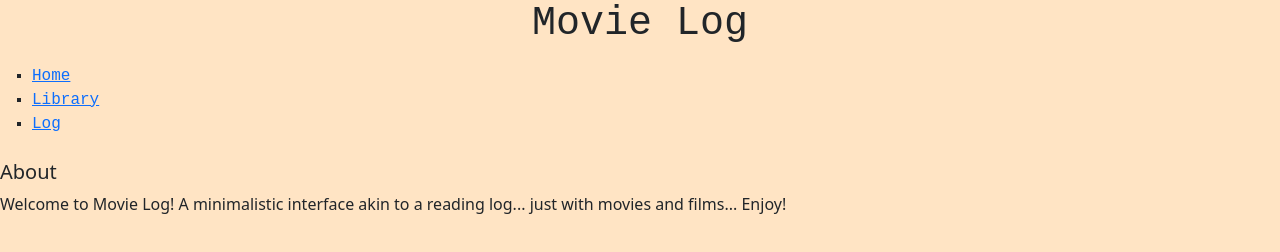
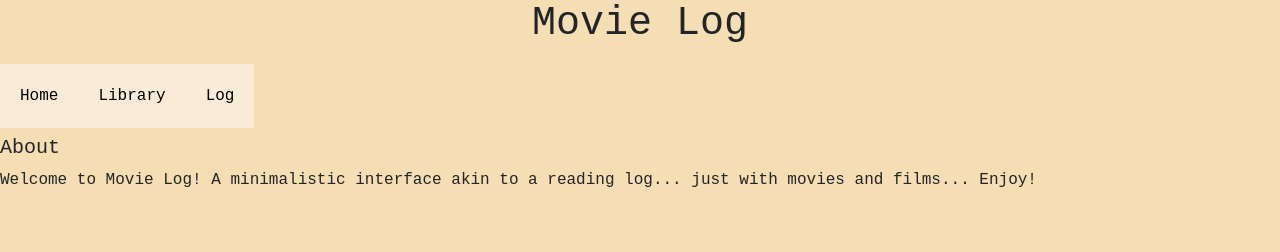
Before and after one commit to gnailnitsuj/gnailnitsuj.github.io, a plain HTML site: page index.html in a window 1280 px wide. Drawn offline with nearby package versions, Linux system fonts and the light colour scheme.

Commit message:
style.css

```diff
--- a/style.css
+++ b/style.css
@@ -1,5 +1,6 @@
 body {
-    background-color: bisque;
+    background-color: wheat;
+    font-family: monospace;
 }
 
 h1 {
@@ -40,3 +41,30 @@ td {
 input {
     background-color: antiquewhite;
 }
+
+h5 {
+    font-family: monospace;
+}
+
+.navbar ul {
+    list-style-type: none;
+    background-color: antiquewhite;
+    padding: 0px;
+    margin: 0px;
+    overflow: hidden;
+}
+
+.navbar a {
+    color:black;
+    text-decoration: none;
+    padding: 20px;
+    display: block;
+}
+
+.navbar a:hover {
+    background-color: darkgray;
+}
+
+.navbar li {
+    float: left;
+}
```
